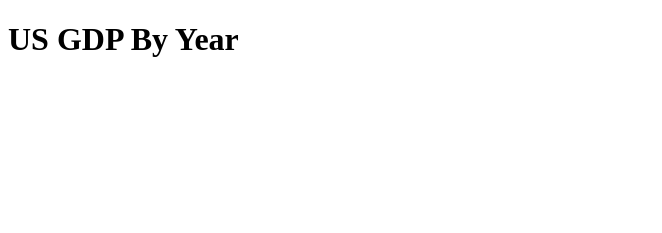
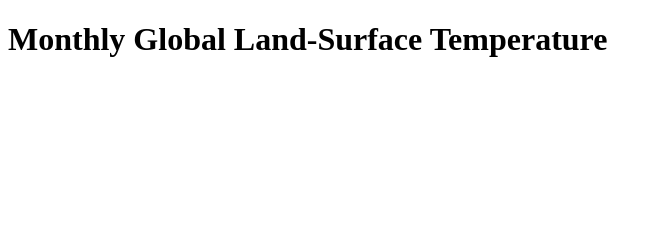
Before and after one commit to dylanesque/Heatmap, a plain HTML site: page index.html in a window 1280 px wide. Shown: the whole page, without its empty margins (0-662 px from the left). Drawn offline with nearby package versions, Linux system fonts and the light colour scheme.

Commit message:
Completed user story #3, description

```diff
--- a/index.html
+++ b/index.html
@@ -7,7 +7,7 @@
   <title>Document</title>
 </head>
 <body>
-  <h1>US GDP By Year</h1>
+  <h1 id="description">Monthly Global Land-Surface Temperature</h1>
   <svg id="title"></svg>
   <script src="https://d3js.org/d3.v5.min.js"></script>
   <script src="https://cdn.freecodecamp.org/testable-projects-fcc/v1/bundle.js"></script>
```
